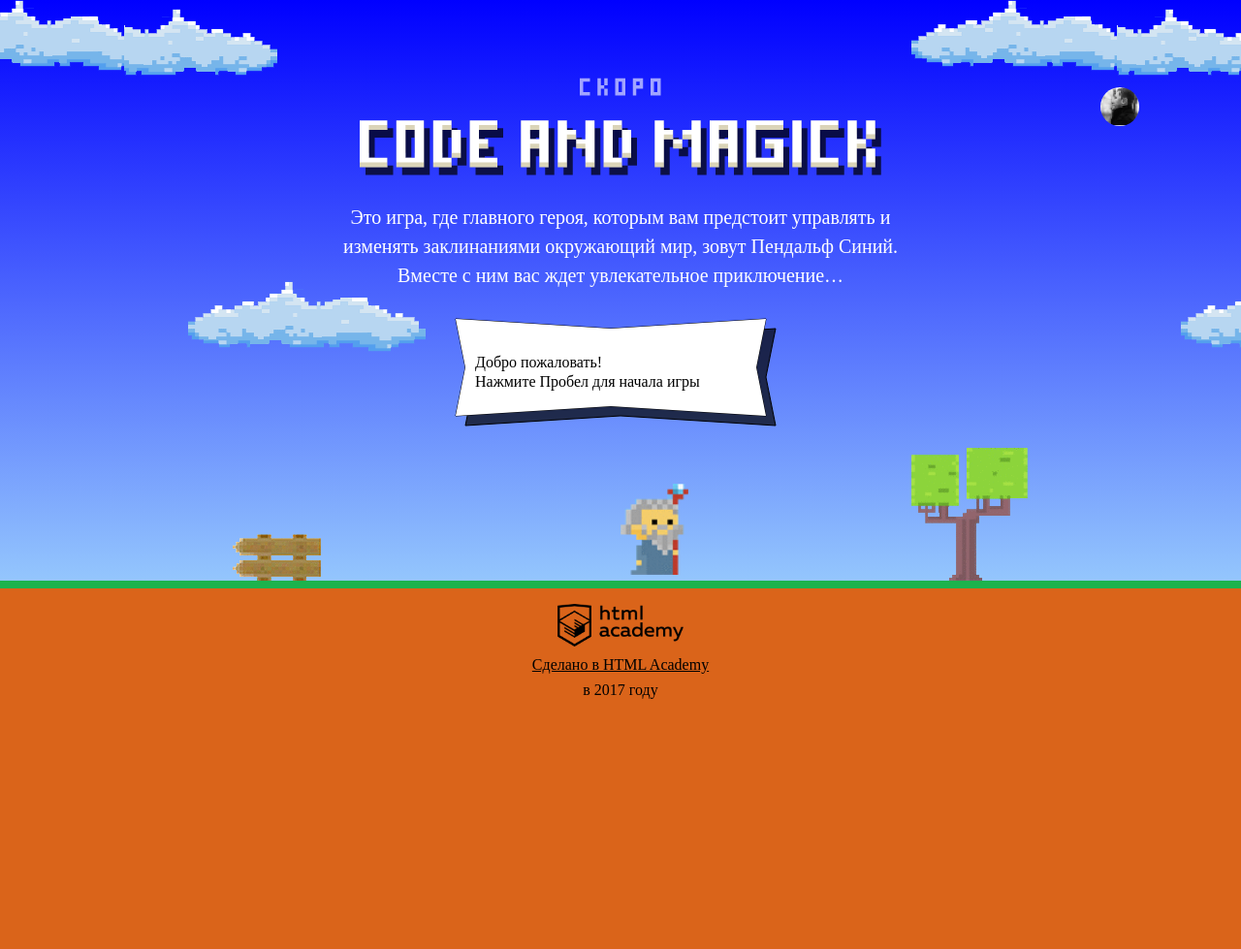
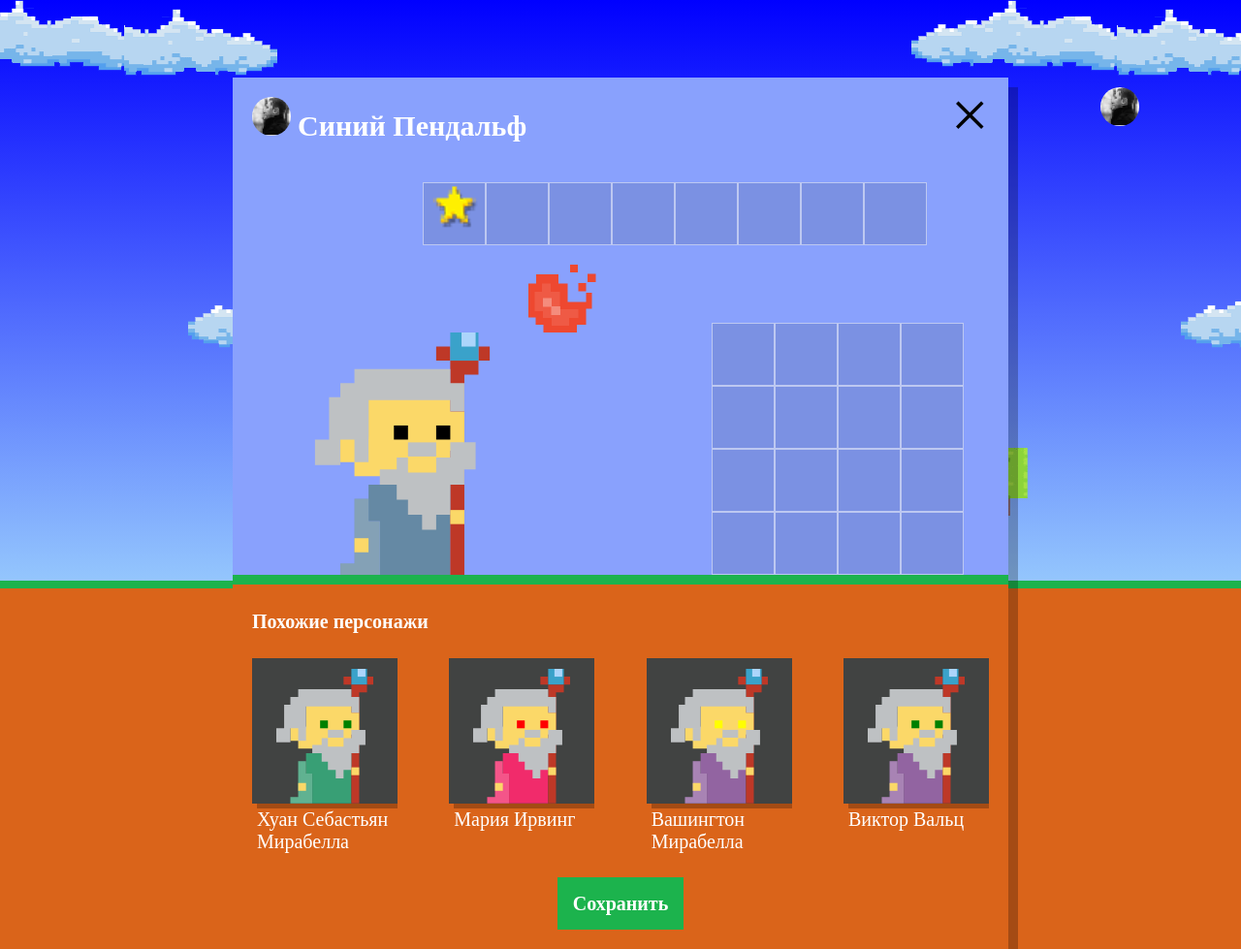
Before and after one commit to Elenkan/477225-code-and-magick-19, a website: page index.html in a window 1280 px wide. Shown: the whole page at 97% size. Before the commit the page ends 800 px from the top, so only its background shows below. Drawn offline with Linux system fonts and the light colour scheme; a web font is replaced by a local one.

Commit message:
Добавила список волшебников

```diff
--- a/index.html
+++ b/index.html
@@ -202,6 +202,7 @@
 </script>
 
 <script src="js/stat.js"></script>
+<script src="js/setup.js"></script>
 <script src="js/game.js"></script>
 
 </body>
--- /dev/null
+++ b/js/setup.js
@@ -0,0 +1,48 @@
+'use strict';
+
+var userDialog = document.querySelector('.setup');
+userDialog.classList.remove('hidden');
+var WIZARD_NAMES = ['Иван', 'Хуан Себастьян', 'Мария', 'Кристоф', 'Виктор', 'Юлия', 'Люпита', 'Вашингтон'];
+var WIZARD_SURNAMES = ['да Марья', 'Верон', 'Мирабелла', 'Вальц', 'Онопко', 'Топольницкая', 'Нионго', 'Ирвинг'];
+var WIZARD_COATS_COLOR = ['rgb(101, 137, 164)', 'rgb(241, 43, 107)', 'rgb(146, 100, 161)', 'rgb(56, 159, 117)', 'rgb(215, 210, 55)', 'rgb(0, 0, 0)'];
+var WIZARD_EYES_COLOR = ['black', 'red', 'blue', 'yellow', 'green'];
+var similarListElement = document.querySelector('.setup-similar-list');
+var similarWizardTemplate = document.querySelector('#similar-wizard-template')
+.content
+.querySelector('.setup-similar-item');
+var NUMBER_WIZARD = 4;
+
+var getRandomElement = function (arr) {
+  return Math.round(Math.random() * (arr.length - 1));
+};
+
+var getNewArrow = function () {
+  var arr = [];
+  for (var i = 0; i < NUMBER_WIZARD; i++) {
+    arr[i] =
+    {
+      name: WIZARD_NAMES[getRandomElement(WIZARD_NAMES)] + ' ' + WIZARD_SURNAMES[getRandomElement(WIZARD_SURNAMES)],
+      coatColor: WIZARD_COATS_COLOR[getRandomElement(WIZARD_COATS_COLOR)],
+      eyesColor: WIZARD_EYES_COLOR[getRandomElement(WIZARD_EYES_COLOR)]
+    };
+  }
+  return arr;
+};
+
+var wizards = getNewArrow();
+
+var renderWizard = function (wizard) {
+  var wizardElement = similarWizardTemplate.cloneNode(true);
+  wizardElement.querySelector('.setup-similar-label').textContent = wizard.name;
+  wizardElement.querySelector('.wizard-coat').style.fill = wizard.coatColor;
+  wizardElement.querySelector('.wizard-eyes').style.fill = wizard.eyesColor;
+  return wizardElement;
+};
+
+var fragment = document.createDocumentFragment();
+for (var i = 0; i < wizards.length; i++) {
+  fragment.appendChild(renderWizard(wizards[i]));
+}
+similarListElement.appendChild(fragment);
+
+userDialog.querySelector('.setup-similar').classList.remove('hidden');
```
